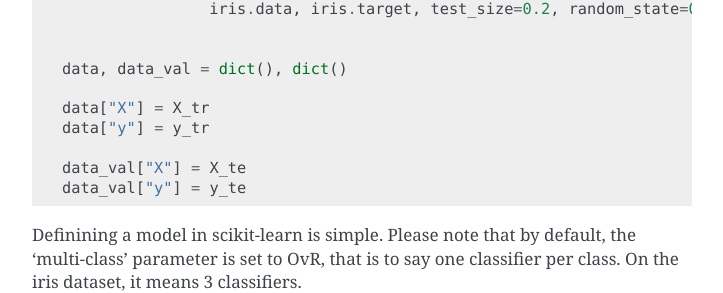
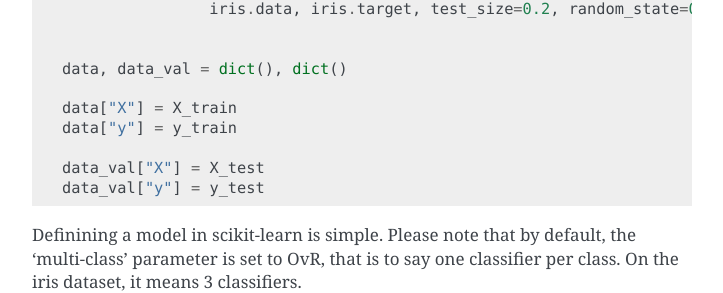
Before and after one commit to tboquet/python-alp, a Sphinx documentation site: the page built from docs/tutorial.rst, in a window 1280 px wide and 900 px high, scrolled down 2458 px. Shown: the part 161-454 px from the top of the window, without its empty margins (388-1111 px from the left). Built offline with Sphinx 7.4.7, drawn with Linux system fonts in a browser that asks for light colours.

Commit message:
typodoc2

```diff
--- a/docs/tutorial.rst
+++ b/docs/tutorial.rst
@@ -135,11 +135,11 @@ First we need to get some data. The iris dataset is what we want.
 
     data, data_val = dict(), dict()
 
-    data["X"] = X_tr
-    data["y"] = y_tr
+    data["X"] = X_train
+    data["y"] = y_train
 
-    data_val["X"] = X_te
-    data_val["y"] = y_te
+    data_val["X"] = X_test
+    data_val["y"] = y_test
 
 Definining a model in scikit-learn is simple. Please note that by default, the 'multi-class' parameter is set to OvR, that is to say one classifier per class. On the iris dataset, it means 3 classifiers.
 
```
